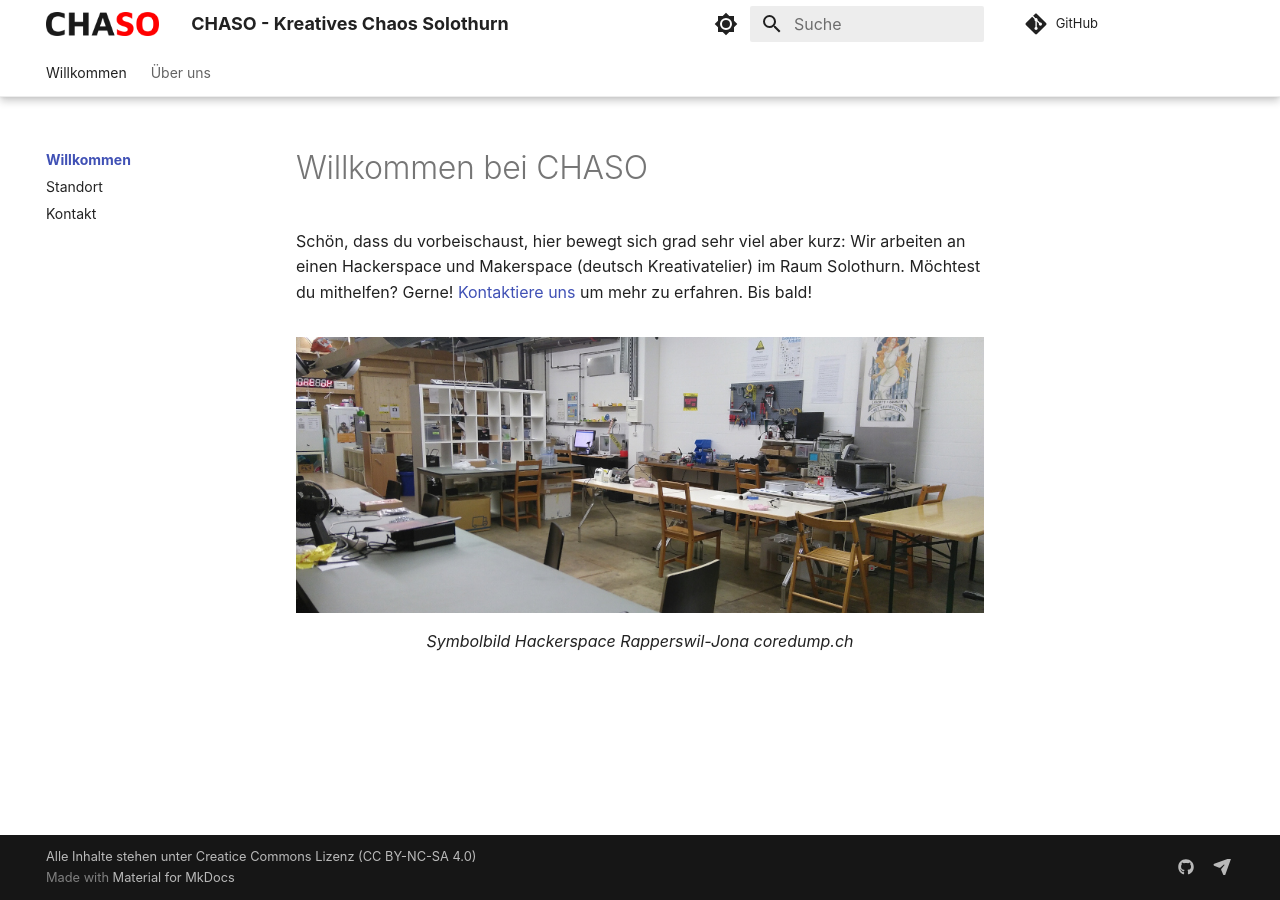
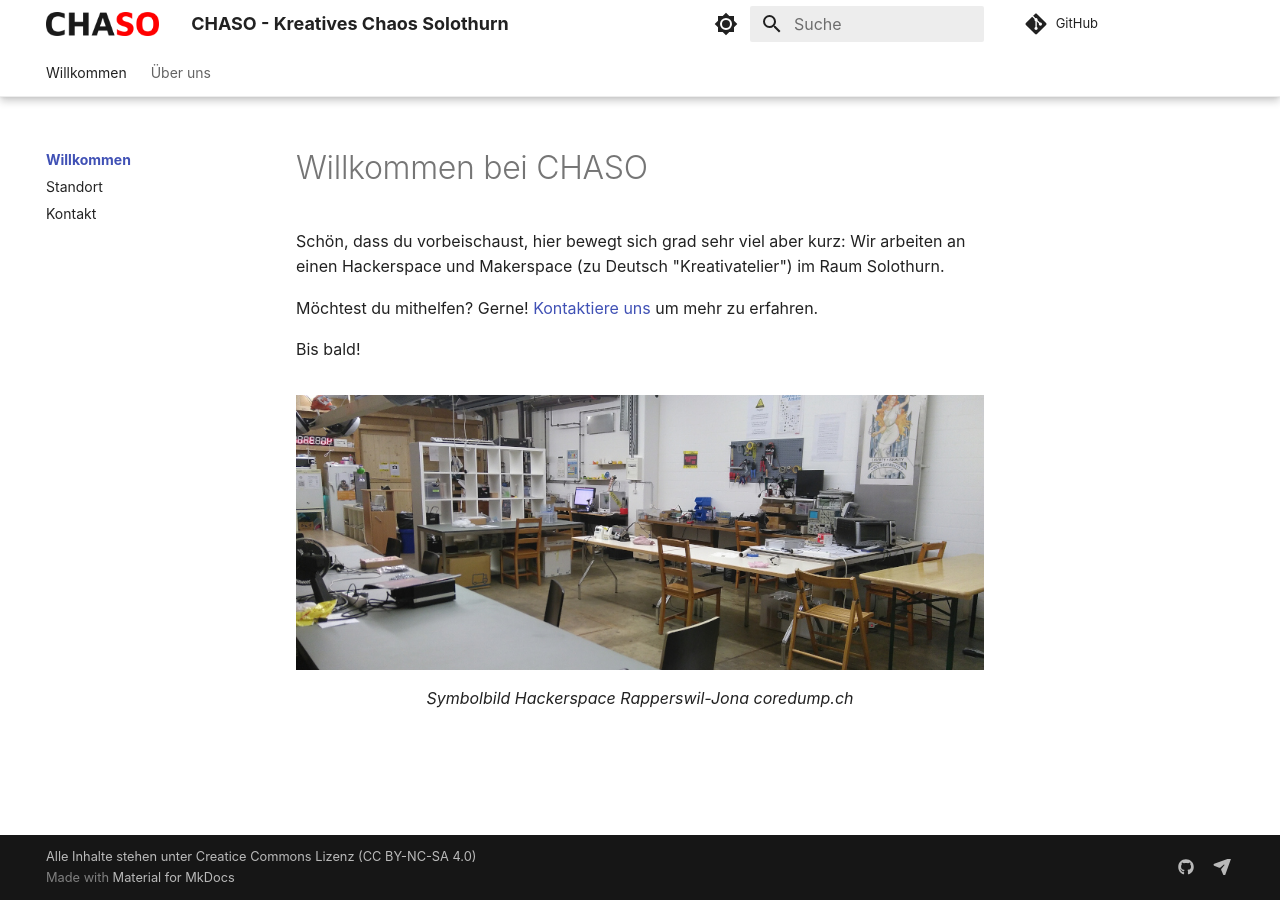
Before and after one commit to chaso-ch/website, an MkDocs documentation site: the page built from docs/index.md, in a window 1280 px wide. Built offline with MkDocs 1.6.1 and Material for MkDocs 9.7.7, drawn with Linux system fonts in a browser that asks for light colours; comment, search, counter and statistics services are not loaded.

Commit message:
fix typos

```diff
--- a/docs/index.md
+++ b/docs/index.md
@@ -1,7 +1,9 @@
 # Willkommen bei CHASO
 
-Schön, dass du vorbeischaust, hier bewegt sich grad sehr viel aber kurz: Wir arbeiten an einen Hackerspace und Makerspace (deutsch Kreativatelier) im Raum Solothurn.
+Schön, dass du vorbeischaust, hier bewegt sich grad sehr viel aber kurz: Wir arbeiten an einen Hackerspace und Makerspace (zu Deutsch "Kreativatelier") im Raum Solothurn.
+
 Möchtest du mithelfen? Gerne! [Kontaktiere uns](./kontakt) um mehr zu erfahren.
+
 Bis bald!
 
 <figure markdown>
```
Also changed, not shown: docs/ueber-uns/index.md (+1 -1 lines).
